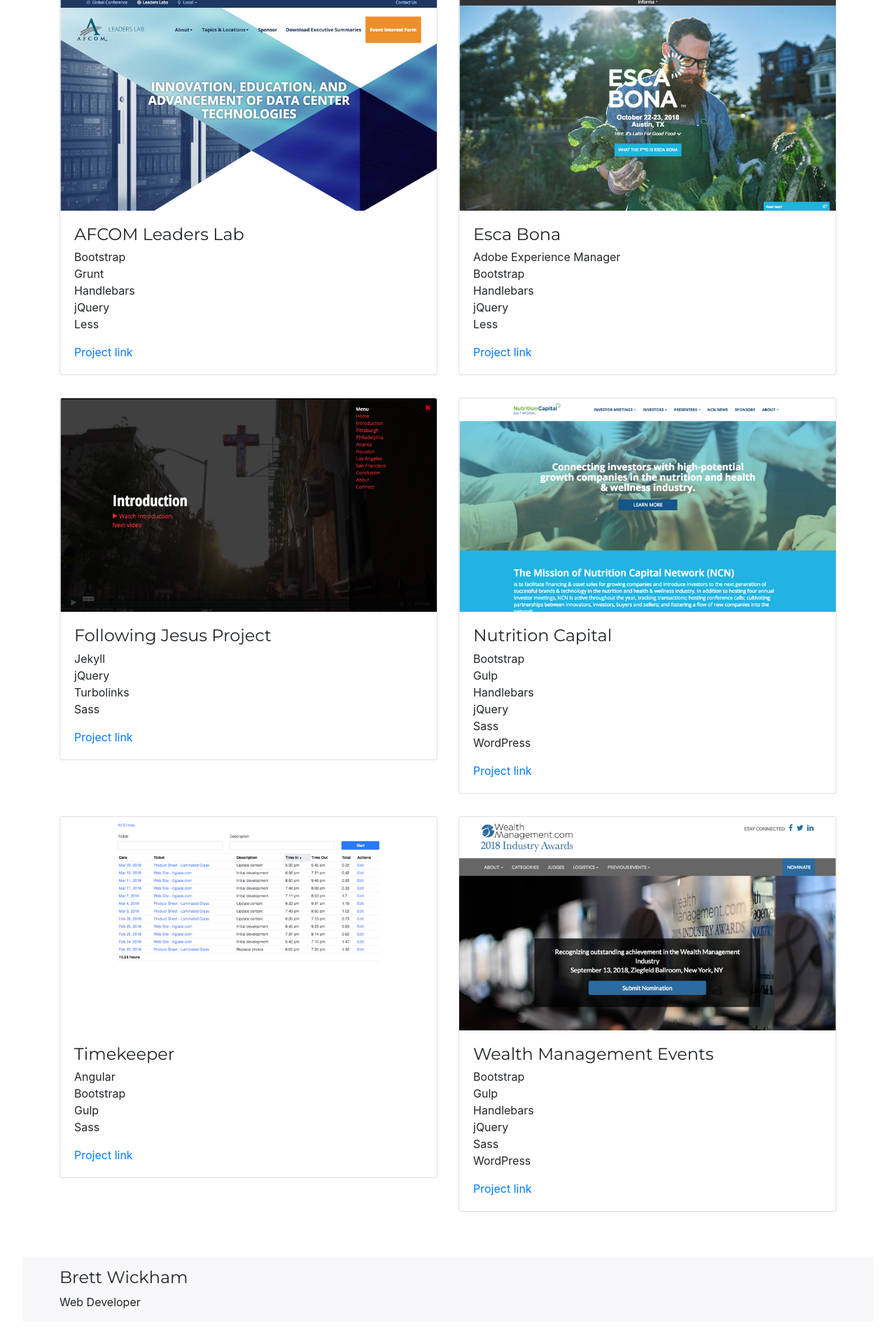
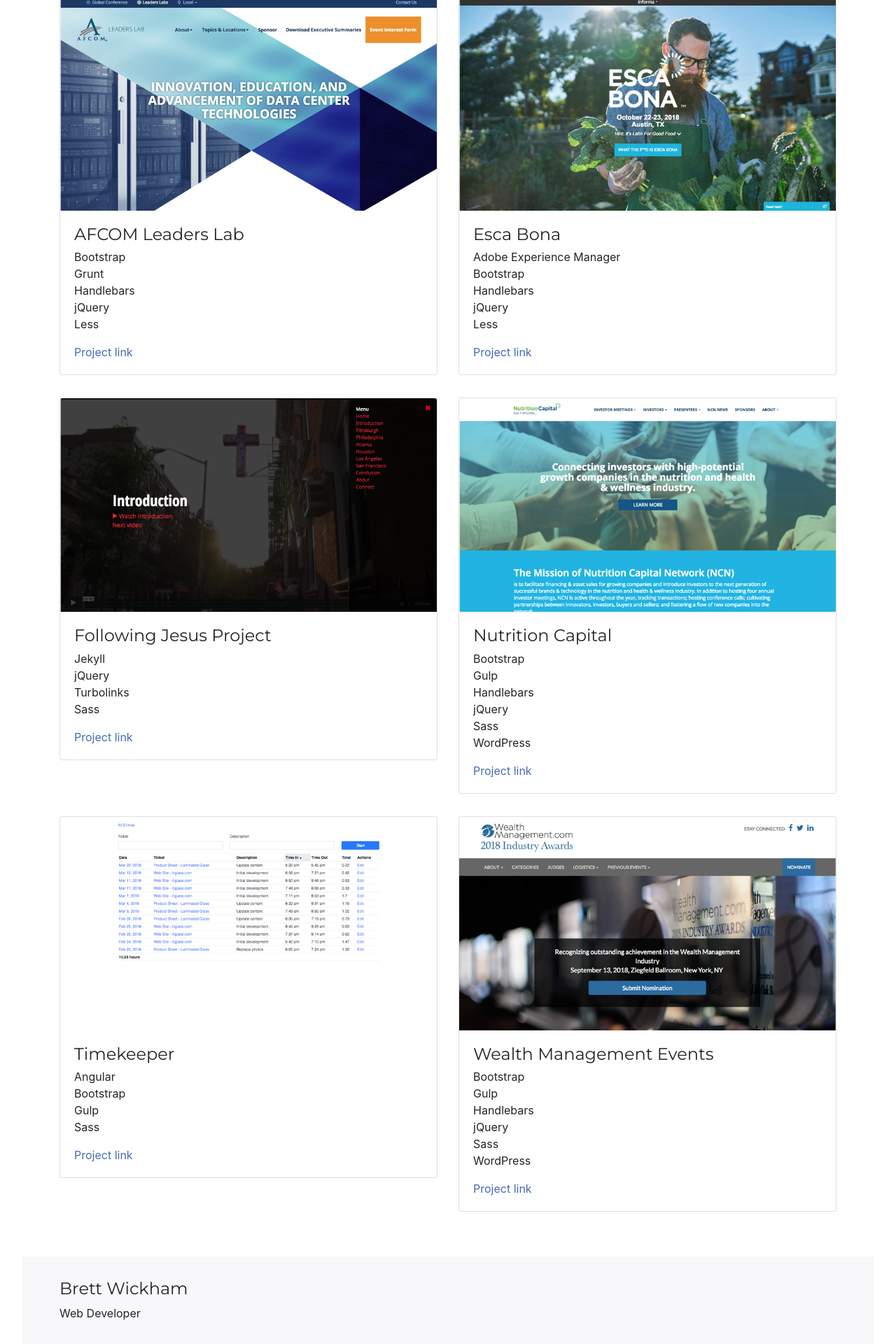
Before and after one commit to brettwickham/brettwickham.github.io, a Jekyll site: the page built from index.md, in a window 1280 px wide. Shown: the part 1138-3058 px from the top of the page at 70% size. Built offline with Jekyll 4.4.1, drawn with Linux system fonts in a browser that asks for light colours; our own code applies the rules of GitHub Pages for plain Markdown files; before the commit the page ends 3026 px from its top, so only the background shows below that.

Commit message:
Update styles

```diff
--- a/assets/styles/main.scss
+++ b/assets/styles/main.scss
@@ -17,6 +17,14 @@ body {
 	height: 100%;
 }
 
+a {
+	color: $color-primary;
+	&:hover,
+	&:focus {
+		color: darken($color-primary, 8%);
+	}
+}
+
 .site-main {
 	/*font-size: 1.15rem;*/
 	h2 {
@@ -26,7 +34,7 @@ body {
 }
 
 .site-footer {
-	padding: 1rem;
+	padding: 2rem;
 	margin: 2rem;
 	background-color: rgb(248, 248, 250);
 }
```
